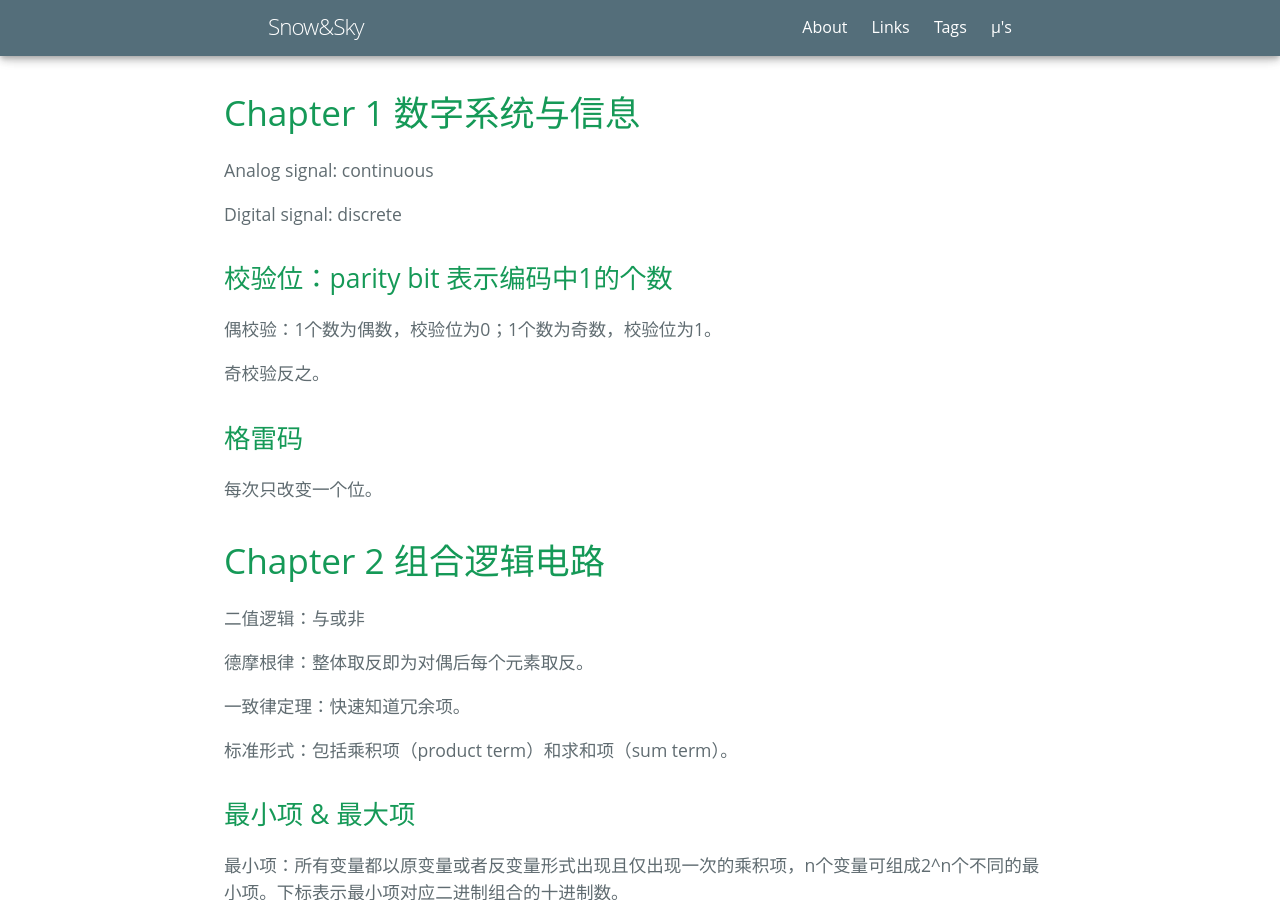
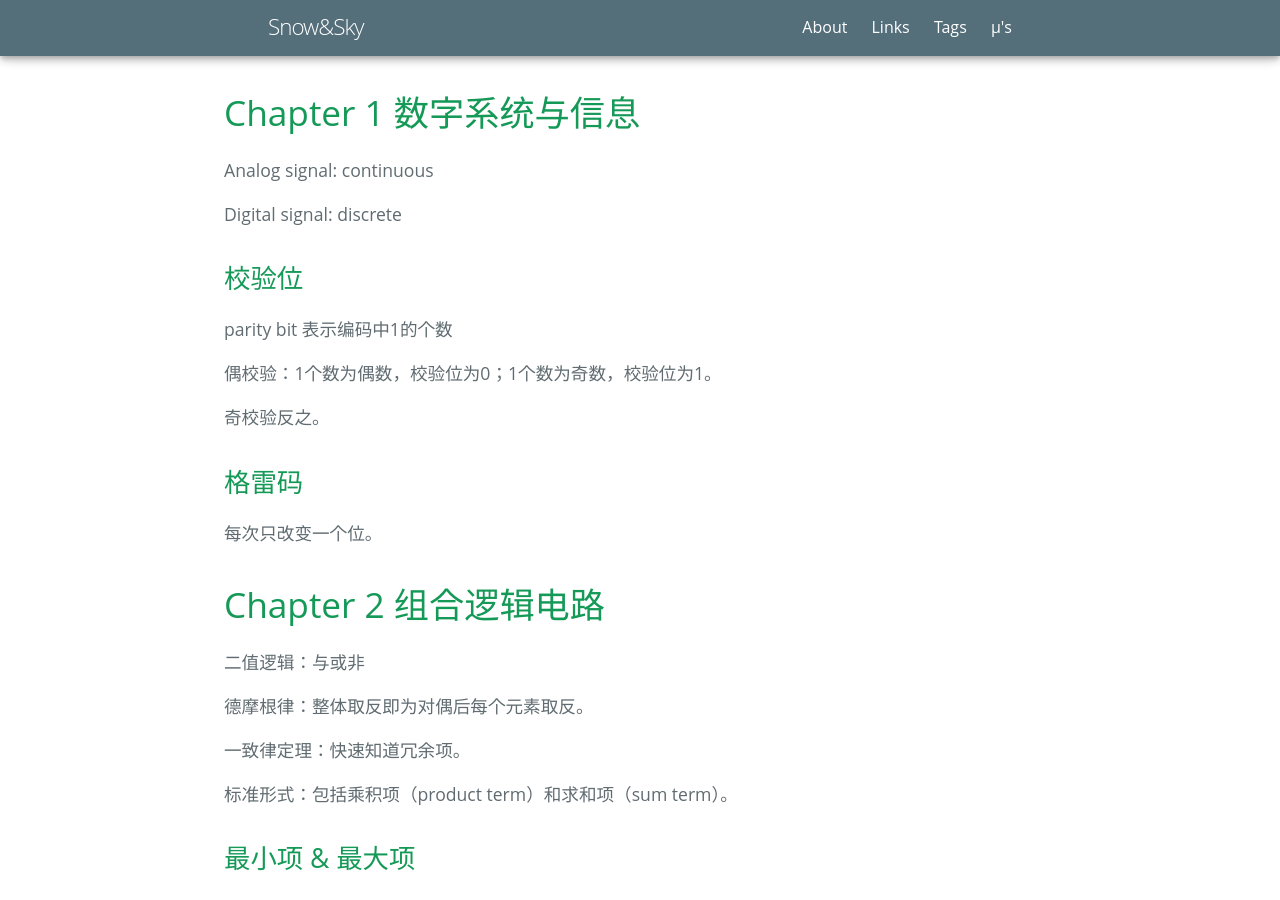
Before and after one commit to NishikinoSky/NishikinoSky.github.io, a Jekyll site: the page built from _posts/2021-1-3-Logic.md, in a window 1280 px wide and 900 px high, scrolled down 468 px. Built offline with Jekyll 4.4.1, drawn with Linux system fonts in a browser that asks for light colours; some web fonts are replaced.

```diff
--- a/_posts/2021-1-3-Logic.md
+++ b/_posts/2021-1-3-Logic.md
@@ -12,7 +12,9 @@ Analog signal: continuous
 
 Digital signal: discrete
 
-## 校验位：parity bit 表示编码中1的个数
+## 校验位
+
+parity bit 表示编码中1的个数
 
 偶校验：1个数为偶数，校验位为0；1个数为奇数，校验位为1。
 
```
Also changed, not shown: other parts of _posts/2021-1-3-Logic.md (+2 -0 lines).
